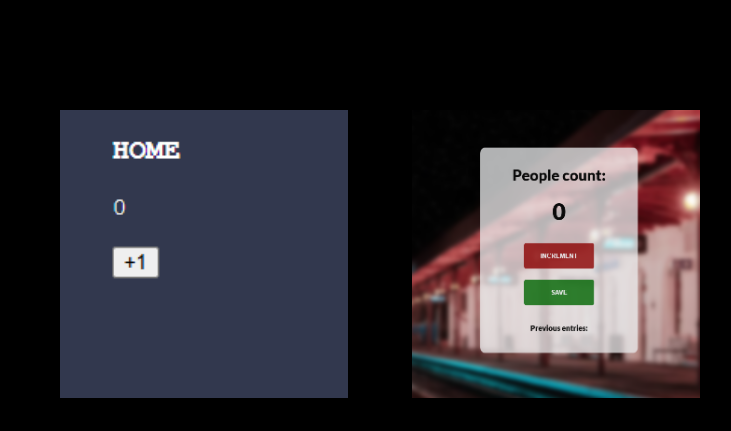
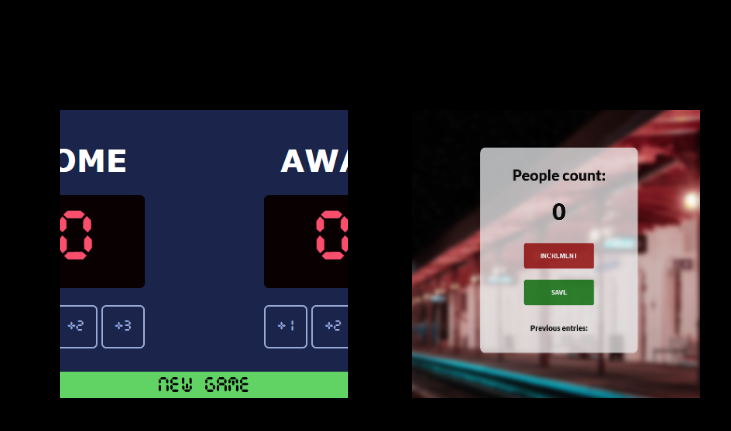
Before and after one commit to jassimalfonso/JA-webpage, a plain HTML site: page index.html in a window 1280 px wide. Shown: the part 186-617 px from the top of the page, 436-1167 px from the left. Drawn offline with Linux system fonts and the light colour scheme.

Commit message:
Update the basketball app thumbnail

```diff
--- a/index.html
+++ b/index.html
@@ -62,7 +62,7 @@
 			</div>
 			<div class="project-showcase">
 				<a href="https://ja-basketball-scoreboard.netlify.app/" target="_blank">
-					<img src="./assets/png/ja-basketball-scoreboard.png" alt="basket ball scoreboard app">
+					<img src="./assets/png/ja-basketball-scoreboard-v2.png" alt="basket ball scoreboard app">
 				</a>
 				<p>Basketball scoreboard app<br>(in progress.)</p>
 			</div>
```
Also changed, not shown: assets/png/ja-basketball-scoreboard-v2.png (added).
